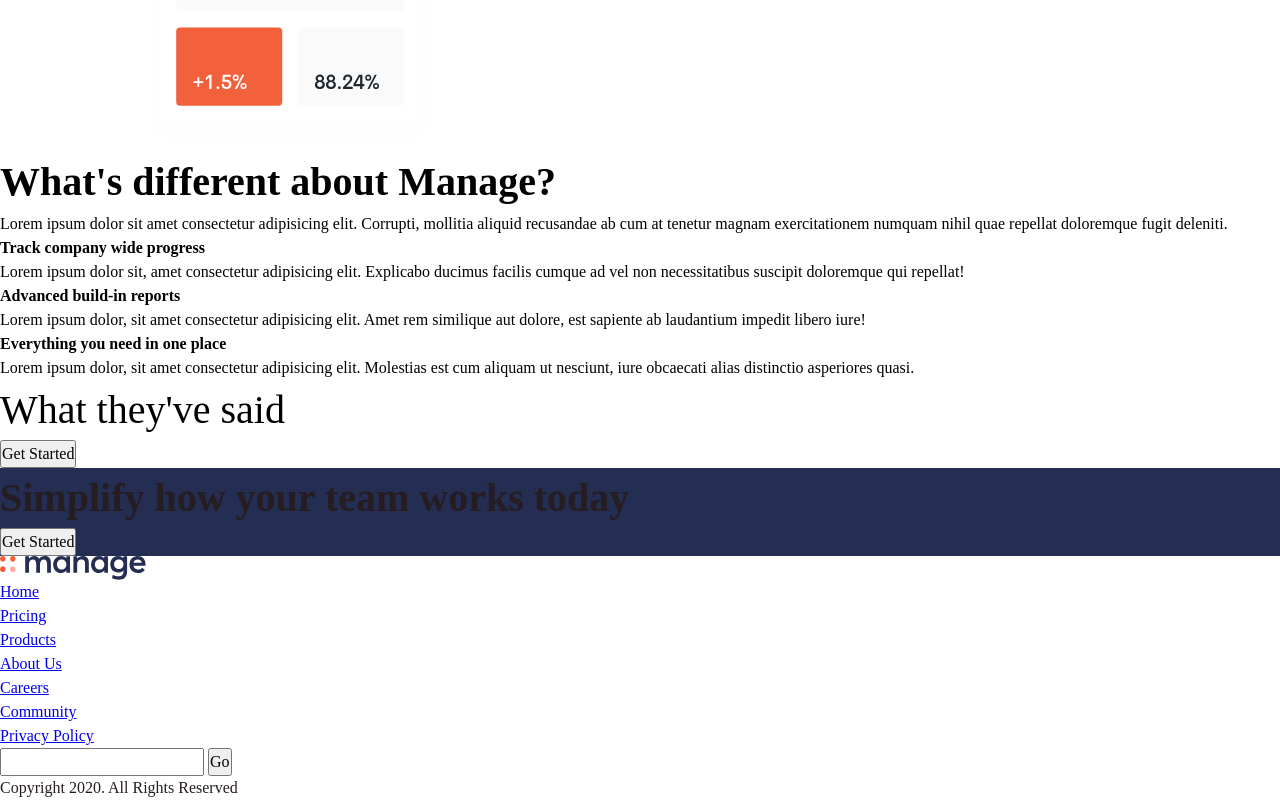
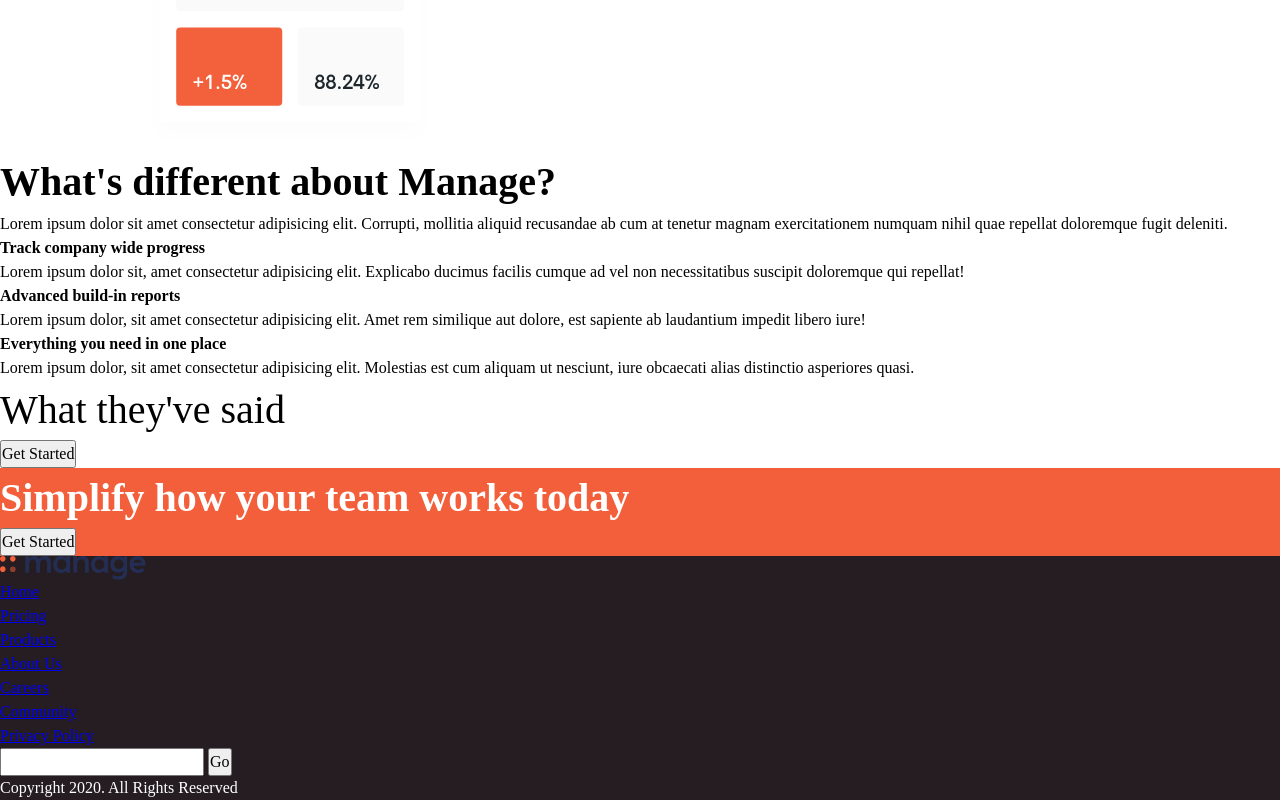
Before and after one commit to lee-cooper/fem-manage-landing-page, a plain HTML site: page index.html in a window 1280 px wide. Shown: the part 681-1481 px from the top of the page. Drawn offline with Linux system fonts and the light colour scheme.

Commit message:
minor fixes from previous part

```diff
--- a/index.html
+++ b/index.html
@@ -98,7 +98,7 @@
 				<button class="button">Get Started</button>
 			</section>
 
-			<section class="cta | bg-primary-400 text-neutral-100">
+			<section class="cta | bg-accent-400 text-neutral-100">
 				<div class="container">
 					<div class="even-columns">
 						<div>
--- a/style.css
+++ b/style.css
@@ -5,8 +5,8 @@
 
   --clr-primary-400: hsl(228, 39%, 23%);
 
-  --clr-neutral-100: hsl(323, 12%, 13%);
-  --clr-neutral-900: hsl() 0, 0%, 0%;
+  --clr-neutral-900: hsl(323, 12%, 13%);
+  --clr-neutral-100: hsl(0, 0%, 100%);
 
   /* Fonts */
   --ff-primary: 'Be Vietnam Pro', sans-serif;
```
